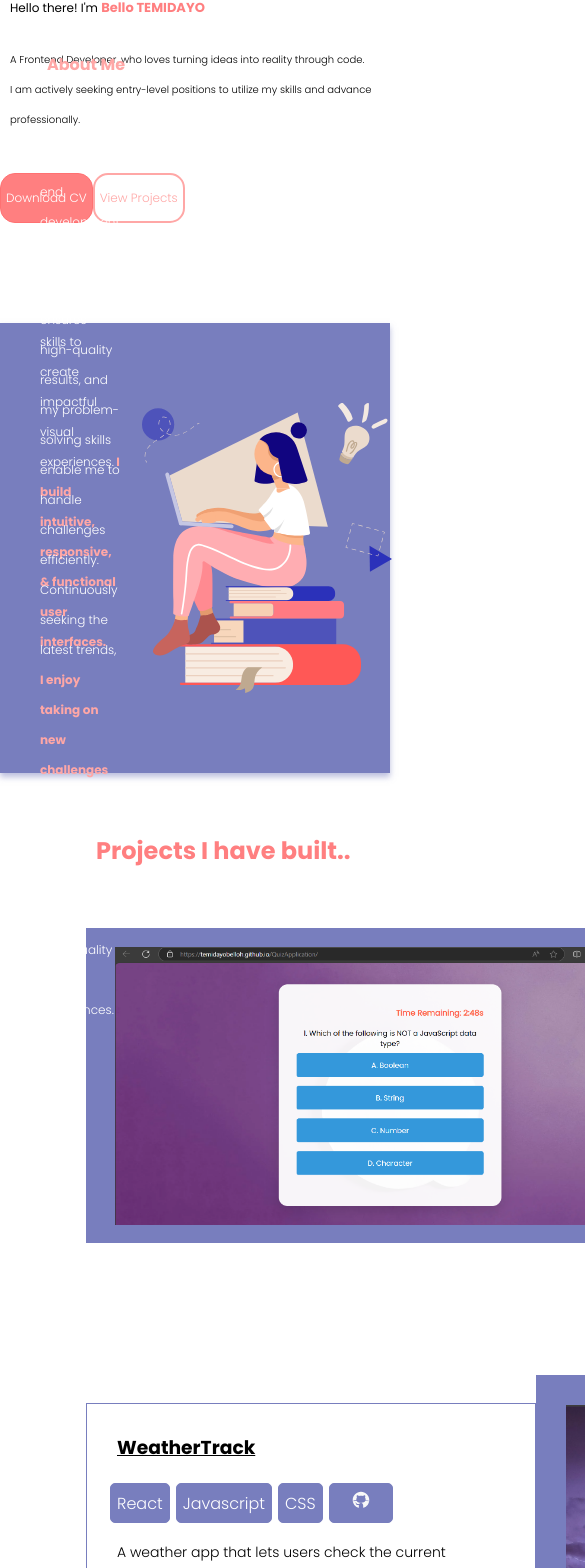
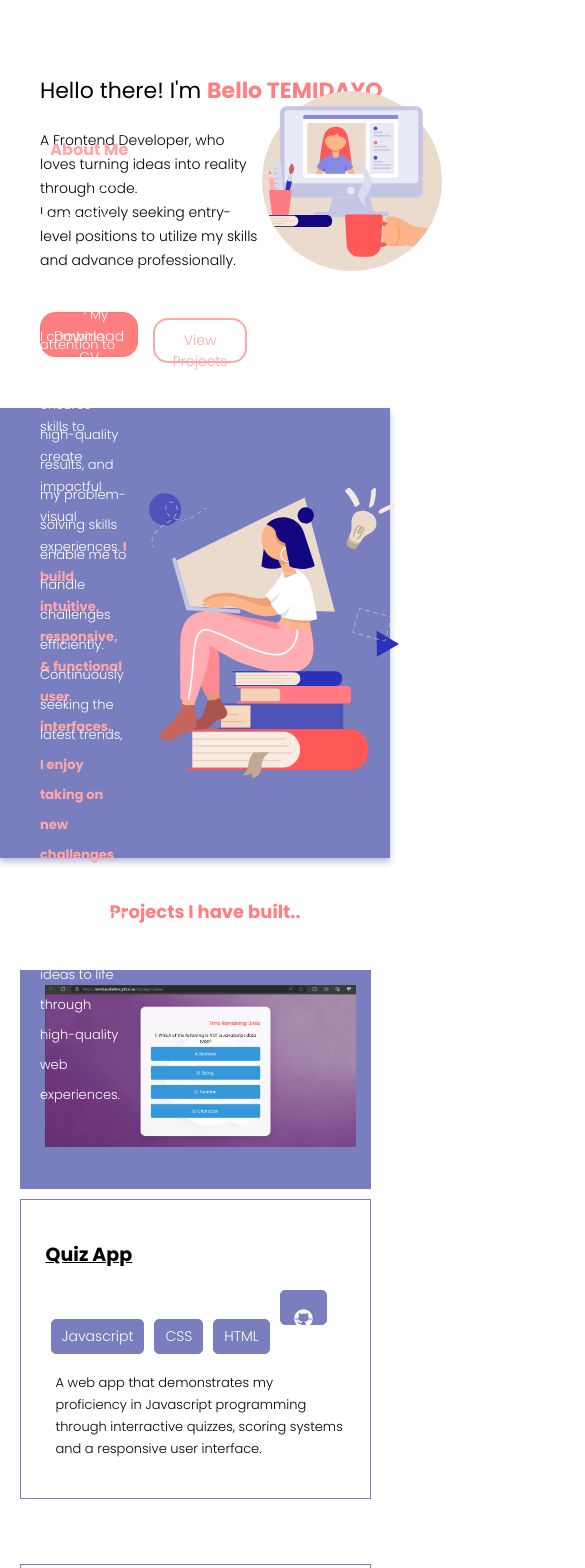
Before and after one commit to temidayobelloh/my_Portfolio, a React (Create React App) app: page / in a window 390 px wide. Shown: the part 57-1625 px from the top of the page, 585 px wide, since content can reach past the window. Built offline with nearby package versions, Linux system fonts and the light colour scheme.

Commit message:
improved responsiveness

```diff
--- a/src/Components/About/about.css
+++ b/src/Components/About/about.css
@@ -1,7 +1,7 @@
 .about-me-wrapper{
 background-color: #787ebe;
 height: 590px;
-margin: 0;
+margin: 0 auto;
 padding: 0;
 border: none;
 display: flex;
@@ -24,7 +24,7 @@ span{
 .about-me-logo{
     max-width: 390px;
     height: 360px;
-    margin-left: 120.33px;
+    margin-left: 210.33px;
     margin-top: 100px;
     margin-right: 0;
     padding: 0;
@@ -85,7 +85,7 @@ span{
         margin-left: 0;
         max-width: 100%;
         padding: 0 20px;
-        font-size: 12px;
+        font-size: 13px;
         margin-top: 0pX !important;
         margin-bottom: 30px;
         line-height: 30px;
--- a/src/Components/Contact/contact.css
+++ b/src/Components/Contact/contact.css
@@ -114,38 +114,106 @@ textarea {
     transform: scale(1.02);
 }
 
-/* Responsive Adjustments for screens below 768px */
 @media (max-width: 768px) {
+    .contact-info-wrapper {
+        background-color: #787ebe;
+        color: white;
+        padding: 20px;
+        width: 100%;
+        height: 600px;
+    }
+
+    .contact-header {
+        font-size: 20px;
+        margin-left: 0;
+        padding: 15px ;
+        text-align: center;
+    }
+
+    .contact-intro {
+        width: 90%;
+        max-width: 550px;
+        text-align: left;
+        font-size: 14px;
+        margin-left: 0;
+        padding: 10px;
+        line-height: 1.6;
+    }
+
+    .contact-details-wrapper {
+        width: 90%;
+        max-width: 500px;
+        margin-left: 10px;
+        text-align: center;
+        margin-right: 0px;
+
+    }
+
     .form-content {
-        max-width: 80%; /* Adjusted width for tablets */
-        padding: 15px;
-        margin-left: 0; /* Centered form on smaller screens */
+        font-size: 12px !important;
+        width: 100%;
+        max-width: 350px;
+        margin-right: 0px;
+        padding: 18px;
+        border: 1px solid #ddd;
+        border-radius: 12px;
+        background-color: #fafafa;
+        box-shadow: 0 4px 12px rgba(0, 0, 0, 0.1);
+        transition: opacity 0.8s ease, transform 0.8s ease;
+    }
+
+    .form-content.show {
+        opacity: 1;
+        transform: translateY(0);
+    }
+
+    label {
+        width: 100%;
+        margin-bottom: 8px;
+        font-size: 13px;
+        color: #333;
+        font-weight: 500;
+        text-align: left;
     }
 
     input, textarea {
+        width: 100%;
+        padding: 10px;
+        margin-bottom: 15px;
+        border: 1px solid #ddd;
+        border-radius: 8px;
+        background-color: #f7f7f7;
         font-size: 14px;
+        color: #333;
+        box-sizing: border-box;
+        transition: border-color 0.3s ease;
+    }
+
+    input:focus, textarea:focus {
+        outline: none;
+        border-color: #ffa7a6;
+        background-color: white;
+    }
+
+    textarea {
+        resize: none;
     }
 
     #contact-button {
-        font-size: 14px;
-        padding: 10px;
+        width: 100%;
+        padding: 12px;
+        background-color: #ffa7a6;
+        color: white;
+        border: none;
+        cursor: pointer;
+        border-radius: 20px;
+        font-size: 15px;
+        font-weight: 600;
+        transition: background-color 0.3s ease, transform 0.2s ease;
+    }
+
+    #contact-button:hover {
+        background-color: #ff6b6b;
+        transform: scale(1.02);
     }
 }
-
-/* Responsive Adjustments for screens below 390px */
-@media (max-width: 390px) {
-    .form-content {
-        width: 95%; /* Fills most of the screen width */
-        padding: 10px;
-    }
-
-    input, textarea {
-        padding: 8px;
-        font-size: 13px;
-    }
-
-    #contact-button {
-        font-size: 13px;
-        padding: 10px;
-    }
-}
--- a/src/Components/Home/home.css
+++ b/src/Components/Home/home.css
@@ -122,90 +122,59 @@
       margin-top: 98px;
   }
 
-  /* Responsive styling */
   @media (max-width: 768px) {
     .homePage-wrapper {
         height: auto;
-          padding: 10px 10px;
+        padding: 10px;
+        display: flex;
+        justify-content: space-between;
         align-items: center;
-      }
-      .home-logo {
-          width: 200px;
-          height: auto;
-          margin: 10px 0;
-      }
-      .homePage-text {
-          width: 100%;
-          text-align: center;
-          margin-bottom: 20px;
-          margin-left: 0;
-      }
-      .homePage-text-one {
-          margin-top: 10px;
-          font-size: 20px !important;
-          margin-left: 10px !important;
-      }
-      .text-name {
-          font-size: 20px !important;
-      }
-      .homePage-text-two {
-          max-width: 370px;
-          height: auto;
-          text-align: left;
-          font-size: 12px !important;
-          margin-left: 50px !important;
-      }
-      .homePage-button, .viewProject-button {
-          max-width: 100%;
-          margin-right: 2px;
-          margin-bottom: 10px;
-          height: 48px;
-          margin-left: 40px;
-          font-size: 14px !important;
-          margin-top: 0px;
-      }
-  }
+        flex-direction: row;
 
-  @media (max-width: 390px) {
-      .homePage-wrapper {
-          align-items: center;
-          padding: 0px;
     }
 
     .home-logo {
-          display: none;
+        width: 180px;
+        height: auto;
+        margin-right:40px;
+        margin-bottom: 120px;
     }
 
     .homePage-text {
-          width: 100%;
+        width: 60%;
         text-align: left;
-          margin-bottom: 20px;
-          padding: 0;
-          margin-left: 0px !important;
+        margin-left: 30px;
+        margin-top: 0;
     }
 
     .homePage-text-one {
-          margin-top: 10px;
-          font-size: 12px !important;
-          margin-left: 10px !important;
+        margin-top: 0px;
+        font-size: 22px !important;
     }
 
     .text-name {
-          font-size: 13px !important;
-          margin: 0;
+        margin-top: 0;
+        font-size: 22px !important;
     }
 
     .homePage-text-two {
-          text-align: left;
-          font-size: 10px !important;
-          margin-left: 10px !important;
+        width: 100%;
+        font-size: 14px !important;
+        line-height: 24px;
+        margin-top: 0;
     }
 
     .homePage-button, .viewProject-button {
-          height: 50px;
-          font-size: 12px !important;
-          margin: 8px 0;
-          padding: 5px 5px;
-          box-sizing: border-box;
+        max-width: 140px;
+        margin-right: 15px;
+        height: 45px;
+        font-size: 14px !important;
+        margin-top: 10px;
+    }
+
+    .button-wrapper {
+        display: flex;
+        justify-content: flex-start;
+        flex-wrap: nowrap;
     }
 }
--- a/src/Components/MySkills/skills.css
+++ b/src/Components/MySkills/skills.css
@@ -53,3 +53,50 @@
     text-decoration: underline;
     text-align: left;
 }
+@media (max-width: 768px) {
+    .skills-container {
+        display: flex;
+        flex-direction: column; /* Stack boxes vertically */
+        align-items: center; /* Center the elements horizontally */
+        margin: 20px auto; /* Remove excessive left margin and center */
+        width: 100%; /* Full width to fit smaller screens */
+        height: auto; /* Adjust the height automatically */
+    }
+
+    .small-box, .big-box {
+        width: 90%; /* Make the boxes responsive */
+        height: auto; /* Auto height for proportional scaling */
+        margin: 15px 0; /* Add some space between boxes */
+        padding: 15px; /* Reduce padding slightly */
+    }
+
+    .big-box img {
+        width: 100%; /* Make the image scale to fit */
+        height: auto; /* Maintain aspect ratio */
+    }
+
+    .skills-btn {
+        font-size: 14px;
+        height: 35px;
+        padding: 5px 10px;
+        margin: 5px; /* Center the buttons */
+        display: inline; /* Ensure buttons align properly */
+        text-align: left;
+    }
+
+    .skills-btn-wrapper {
+        margin-left: 0; /* Center the button wrapper */
+        text-align: left; /* Ensure buttons are centered */
+    }
+
+    .screenshot-weather {
+        width: 100%; /* Full width to fit the screen */
+        height: auto; /* Keep the aspect ratio */
+    }
+
+    .project-heading-two {
+        text-align: left; /* Center the heading */
+        font-size: 18px;
+        margin: 20px 0; /* Add some spacing */
+    }
+}
--- a/src/Components/Projects/projects.css
+++ b/src/Components/Projects/projects.css
@@ -69,3 +69,70 @@
     margin-left: 0;
     transform: scale(1.0);
 }
+@media (max-width: 768px) {
+    .project-header {
+        margin-left: 20px;
+        margin-top: 30px;
+        font-size: 18px;
+        text-align: center; /* Center the text on smaller screens */
+        padding: 10px;
+    }
+
+    .project-box-container {
+        display: flex;
+        flex-direction: column; /* Stack items vertically */
+        align-items: center; /* Center items horizontally */
+        padding: 20px 0;
+        margin-left: 0; /* Remove excessive left margin */
+        width: 100%; /* Full width to fit smaller screens */
+    }
+
+    .screenshot {
+        width: 100%; /* Make the screenshot scale to full width */
+        max-width: 100%;
+        height: auto;
+        margin-bottom: 20px;
+    }
+
+    .project-details {
+        font-size: 13px;
+        line-height: 22px;
+        margin-left: 0;
+        text-align: left;
+        padding: 10px;
+    }
+    #github_btn{
+        margin-bottom: 0;
+    }
+
+    .project-btn {
+        font-size: 14px;
+        height: 35px;
+        padding: 5px 10px;
+        margin: 5px; /* Center the buttons */
+        display: inline-block; /* Ensure buttons are in a row */
+        text-align: center;
+    }
+
+    .bigger-box {
+        width: 100%; /* Full width on smaller screens */
+        max-width: 90%; /* Restrict the width */
+        height: auto;
+        padding: 15px;
+    }
+
+    .smaller-box {
+        width: 90%;
+        height: auto;
+        padding: 15px;
+        margin: 10px auto;
+    }
+
+    .github_logo {
+        width: 25px;
+        height: auto;
+        margin: 10px auto;
+        transform: scale(0.8);
+        display: inline;
+    }
+}
```
Lines whose indentation alone changed are shown as unchanged.
